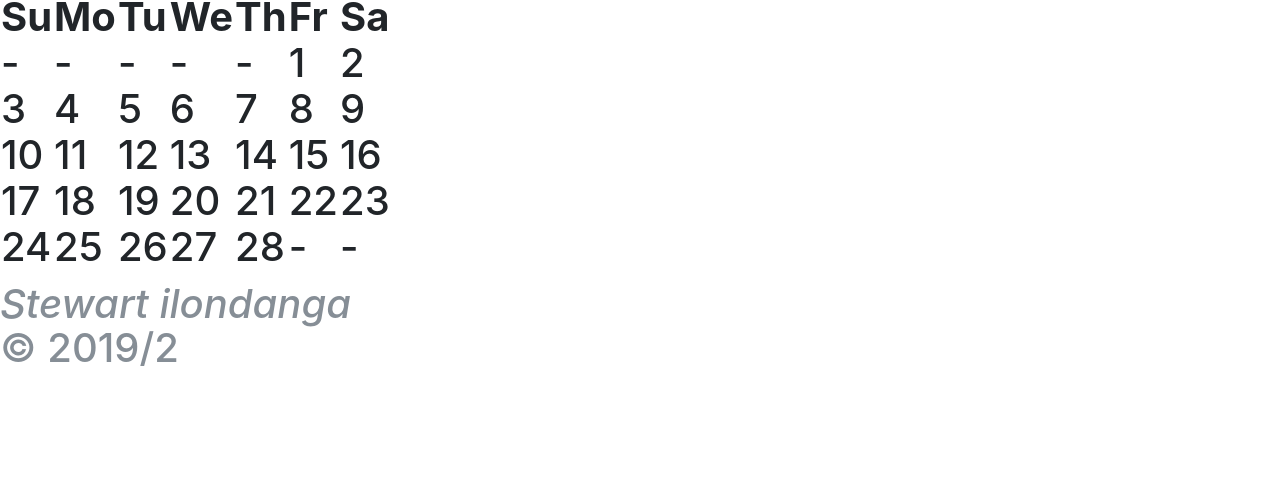
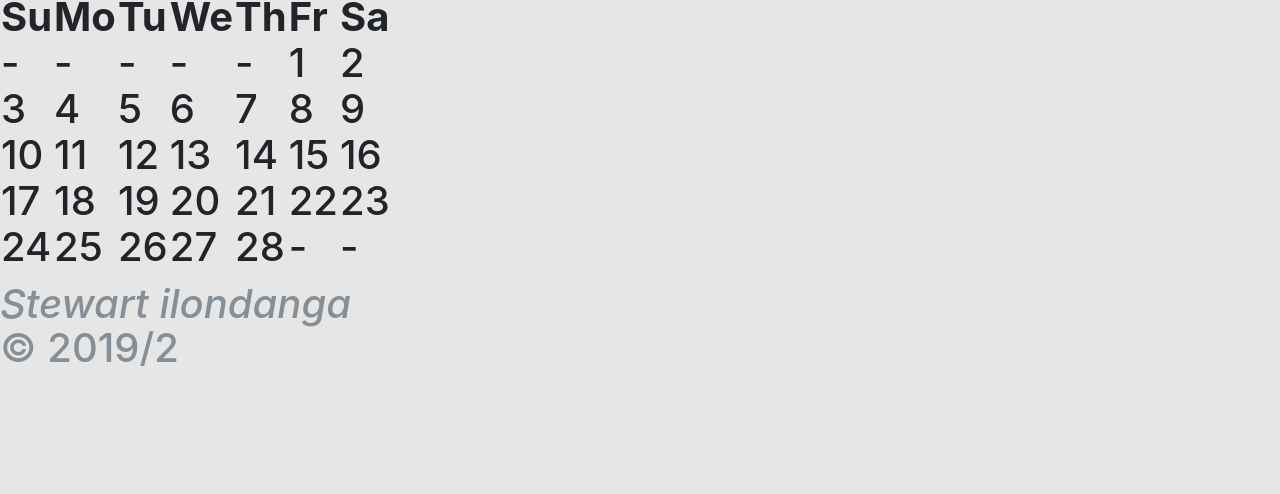
Before and after one commit to stewilondanga/nintendo-switch, a plain HTML site: page index.html in a window 1280 px wide. Shown: the part 306-800 px from the top of the page. Drawn offline with nearby package versions, Linux system fonts and the light colour scheme.

Commit message:
add css/styles.css

```diff
--- a/css/styles.css
+++ b/css/styles.css
@@ -1,3 +1,7 @@
+body {
+  background: #e6e6e6;
+}
+
 /*body {
   text-align: center;
   font-family: courier;
@@ -19,10 +23,6 @@
 
 .my_social a img {
   height: 1.5em;
-}
-
-body {
-  background: #e6e6e6;
 }
 
 .box {
```
